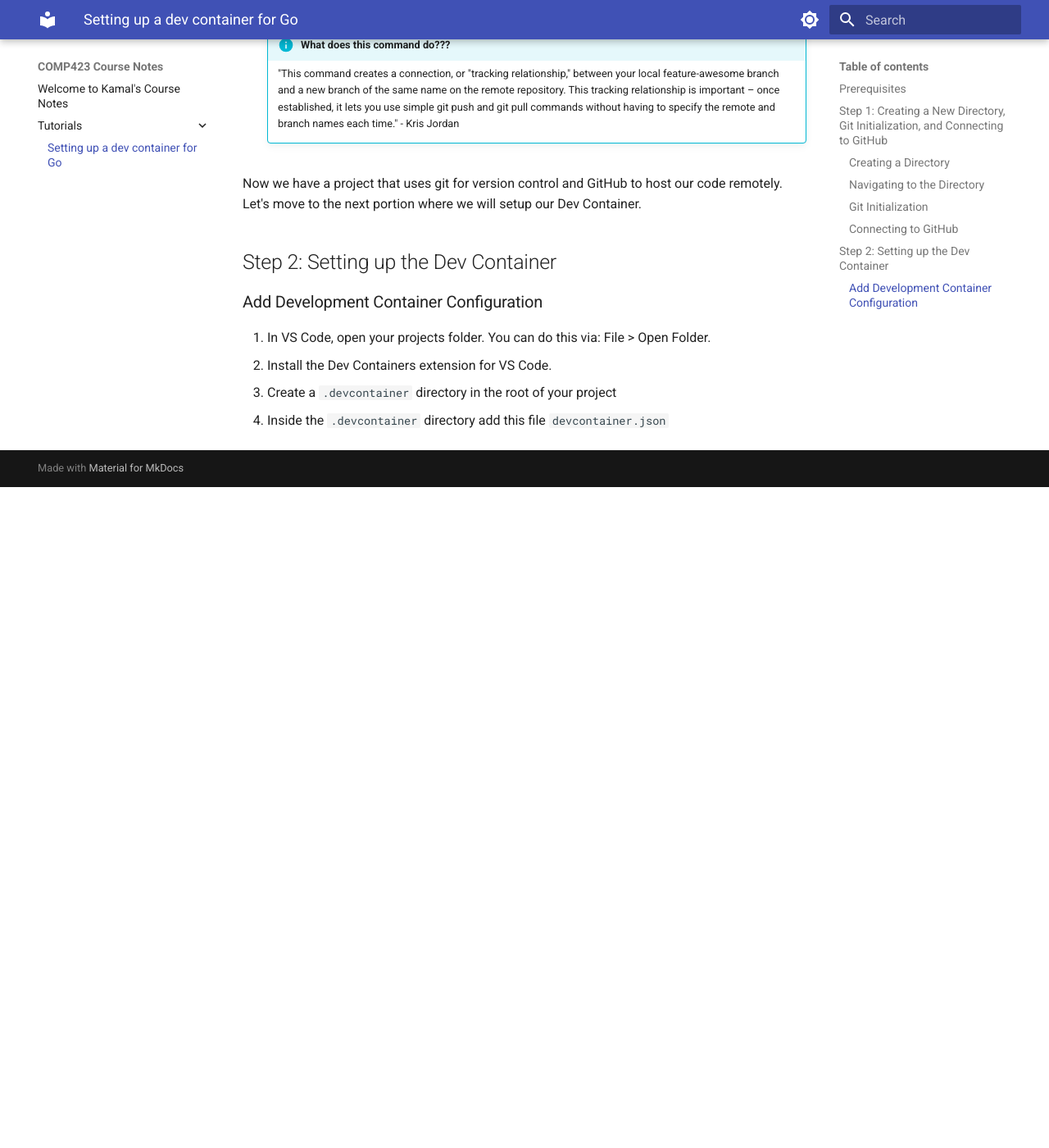
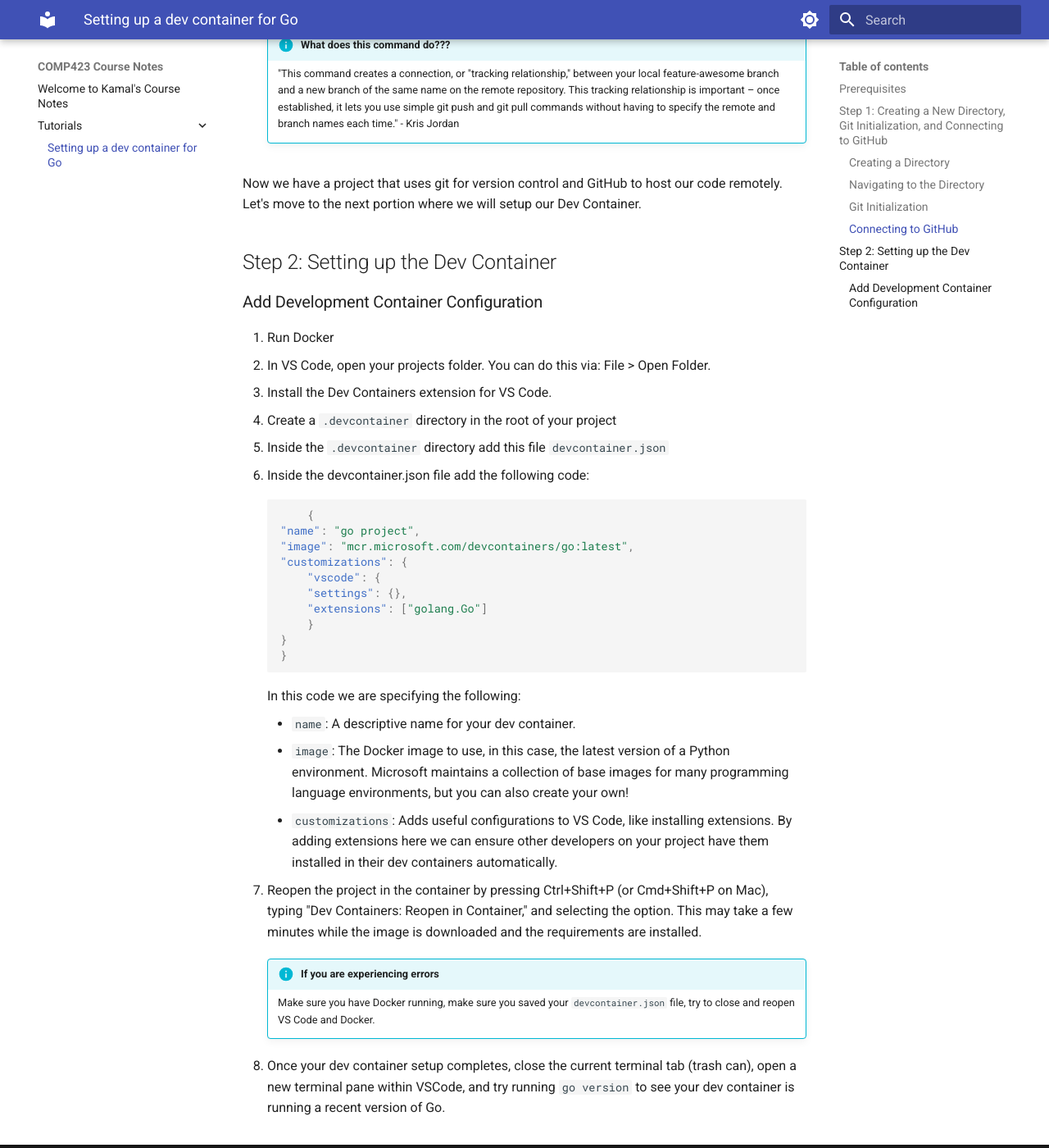
Before and after one commit to Kamal135792/comp423-course-notes, an MkDocs documentation site: the page built from docs/tutorials/go-setup.md, in a window 1280 px wide and 1400 px high, scrolled down 2393 px. Shown: the whole window at 82% size. Built offline with MkDocs 1.6.1 and Material for MkDocs 9.7.7, drawn with Linux system fonts in a browser that asks for light colours; before the commit the page ends 2987 px from its top, so only the background shows below that.

Commit message:
Setting up Dev Container finished

````diff
--- a/docs/tutorials/go-setup.md
+++ b/docs/tutorials/go-setup.md
@@ -108,7 +108,35 @@
 
 ### Add Development Container Configuration ###
 
-1. In VS Code, open your projects folder. You can do this via: File > Open Folder.
-2. Install the Dev Containers extension for VS Code.
-3. Create a ``.devcontainer`` directory in the root of your project
-4. Inside the ``.devcontainer`` directory add this file ``devcontainer.json``
+1. Run Docker
+3. In VS Code, open your projects folder. You can do this via: File > Open Folder.
+4. Install the Dev Containers extension for VS Code.
+5. Create a ``.devcontainer`` directory in the root of your project
+6. Inside the ``.devcontainer`` directory add this file ``devcontainer.json``
+7. Inside the devcontainer.json file add the following code:
+
+    ```json
+        {
+    "name": "go project",
+    "image": "mcr.microsoft.com/devcontainers/go:latest",
+    "customizations": {
+        "vscode": {
+        "settings": {},
+        "extensions": ["golang.Go"]
+        }
+    }
+    }
+    ```
+
+    In this code we are specifying the following:
+
+    - ``name``: A descriptive name for your dev container.
+    - ``image``: The Docker image to use, in this case, the latest version of a Python environment. Microsoft maintains a collection of base images for many programming language environments, but you can also create your own!
+    - ``customizations``: Adds useful configurations to VS Code, like installing extensions. By adding extensions here we can ensure other developers on your project have them installed in their dev containers automatically.
+
+8. Reopen the project in the container by pressing Ctrl+Shift+P (or Cmd+Shift+P on Mac), typing "Dev Containers: Reopen in Container," and selecting the option. This may take a few minutes while the image is downloaded and the requirements are installed.
+
+    !!! info "If you are experiencing errors"
+        Make sure you have Docker running, make sure you saved your ``devcontainer.json`` file, try to close and reopen VS Code and Docker.
+
+9. Once your dev container setup completes, close the current terminal tab (trash can), open a new terminal pane within VSCode, and try running ``go version`` to see your dev container is running a recent version of Go.
````
